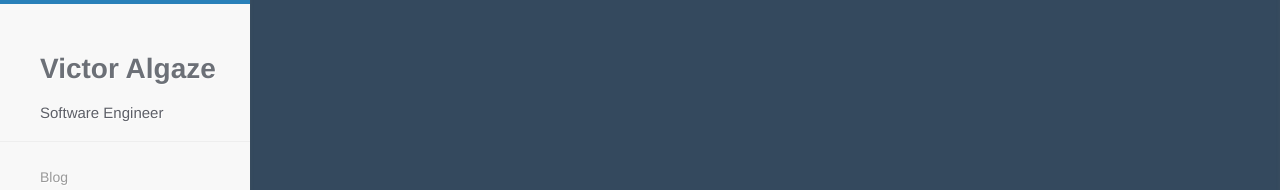
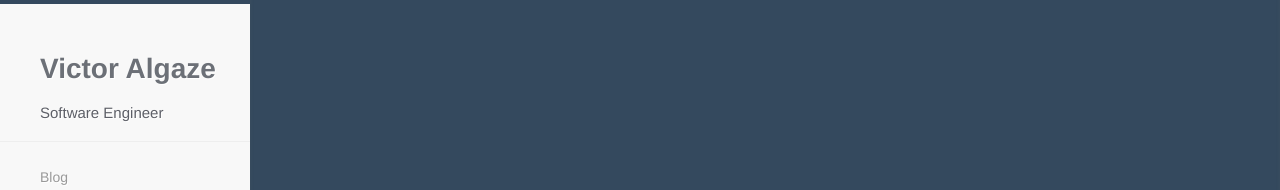
Before and after one commit to valgaze/valgaze.github.io, a Jekyll site: the page built from index.html, in a window 1280 px wide. Shown: the top 190 px of the page. Built offline with Jekyll 4.4.1, drawn with Linux system fonts in a browser that asks for light colours; nearby versions of some CDN libraries; Markdown is read by kramdown in place of the engine named in the settings.

Commit message:
Update CSS

```diff
--- a/css/hc.css
+++ b/css/hc.css
@@ -6,7 +6,7 @@ body
   color:#2c3e50;
   background-color:#f0f0f0;
   width:100%;
-  border-top:solid #2980b9;
+  border-top:solid #34495e;
   border-width:4px
 }
 
@@ -98,7 +98,7 @@ p
   overflow-y:auto;
   z-index:1000;
   margin-top:-4px;
-  border-top:solid #2980b9;
+  border-top:solid #34495e;
   transition:all .4s ease 0;
   border-width:4px
 }
@@ -749,6 +749,7 @@ time
   width: 100%;
   height: 50%;
   font-size: small;
+  background-color: #34495e;
 }
 
 }
```
